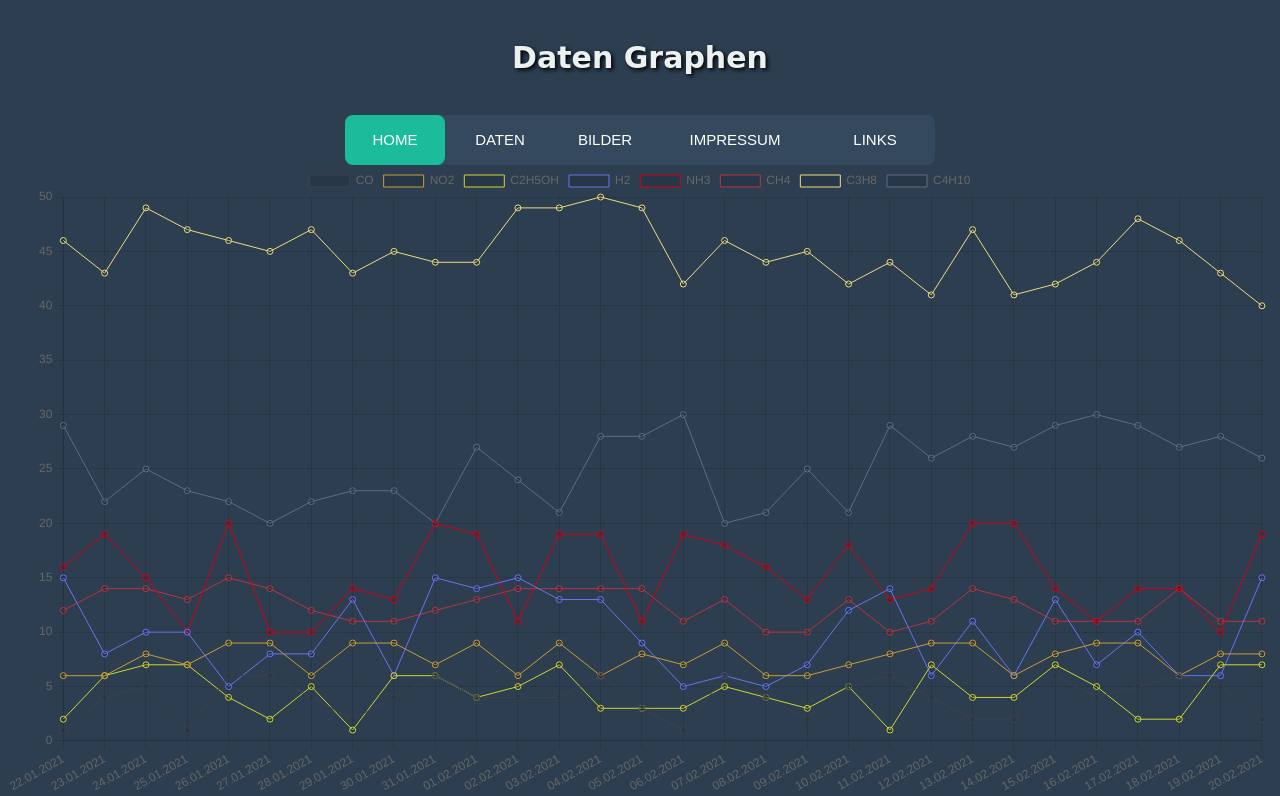
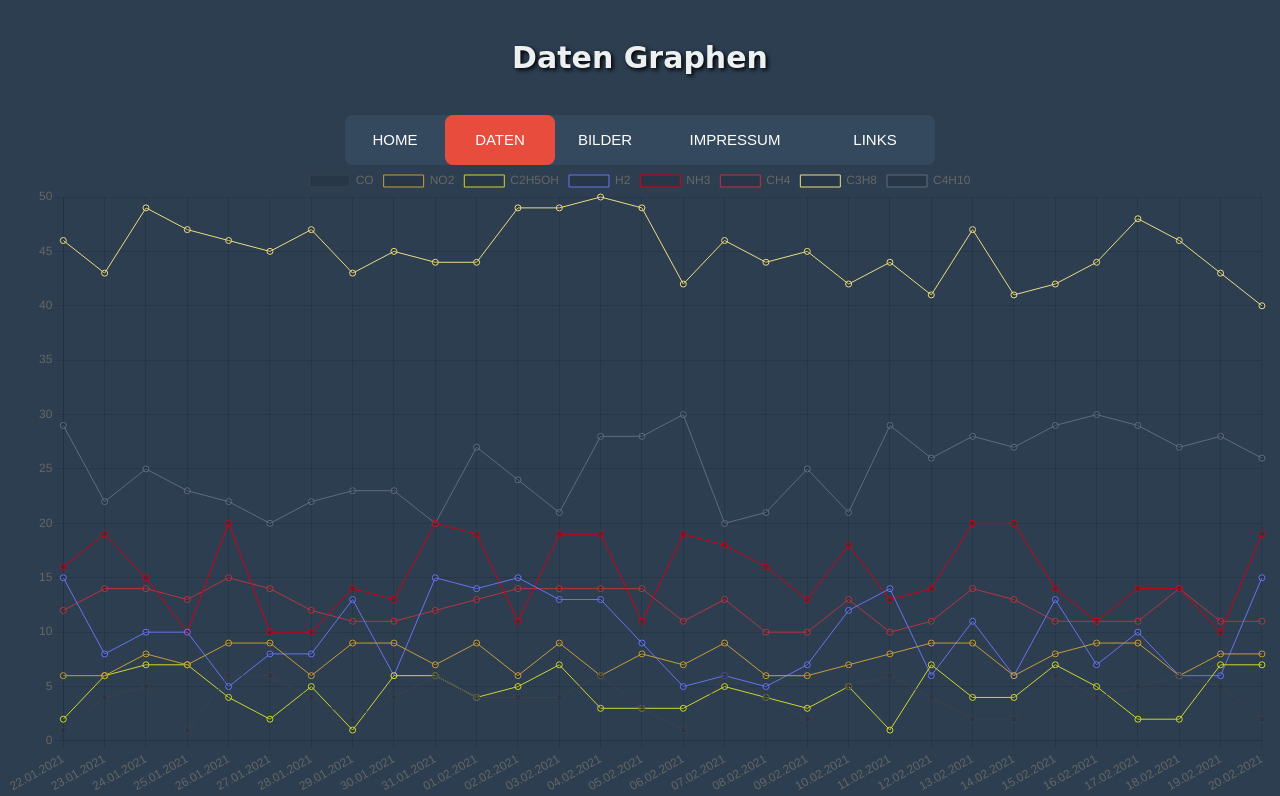
Before and after one commit to OSDDC/Gas-DB-Flask, a Flask app: page /test.html in a window 1280 px wide. Shown: the top 796 px of the page. Run offline with Flask 3, Linux system fonts and the light colour scheme; parts of the project's set-up code (start-up, migrations or seed data) failed here and were passed over.

Commit message:
fixed lavalamp bar

```diff
--- a/Server/Flask_Test/templates/impressum.html
+++ b/Server/Flask_Test/templates/impressum.html
@@ -16,7 +16,7 @@
         <a href="{{ url_for('picture') }}">Bilder</a>
         <a href="{{ url_for('impressum') }}">Impressum</a>
         <a href="{{ url_for('links') }}">Links</a>
-        <div class="animation start-home"></div>
+        <div class="animation start-portefolio"></div>
     </nav>
 
     <br></br>
--- a/Server/Flask_Test/templates/links.html
+++ b/Server/Flask_Test/templates/links.html
@@ -16,7 +16,7 @@
         <a href="{{ url_for('picture') }}">Bilder</a>
         <a href="{{ url_for('impressum') }}">Impressum</a>
         <a href="{{ url_for('links') }}">Links</a>
-        <div class="animation start-home"></div>
+        <div class="animation start-contact"></div>
     </nav>
 
     <br></br>
--- a/Server/Flask_Test/templates/picture.html
+++ b/Server/Flask_Test/templates/picture.html
@@ -16,7 +16,7 @@
         <a href="{{ url_for('picture') }}">Bilder</a>
         <a href="{{ url_for('impressum') }}">Impressum</a>
         <a href="{{ url_for('links') }}">Links</a>
-        <div class="animation start-home"></div>
+        <div class="animation start-blog"></div>
     </nav>
 
     <br></br>
--- a/Server/Flask_Test/templates/test.html
+++ b/Server/Flask_Test/templates/test.html
@@ -19,7 +19,7 @@
         <a href="{{ url_for('picture') }}">Bilder</a>
         <a href="{{ url_for('impressum') }}">Impressum</a>
         <a href="{{ url_for('links') }}">Links</a>
-        <div class="animation start-home"></div>
+        <div class="animation start-about"></div>
     </nav>
 
     <canvas id="pollutantsChart" width="400" height="200"></canvas>
```
